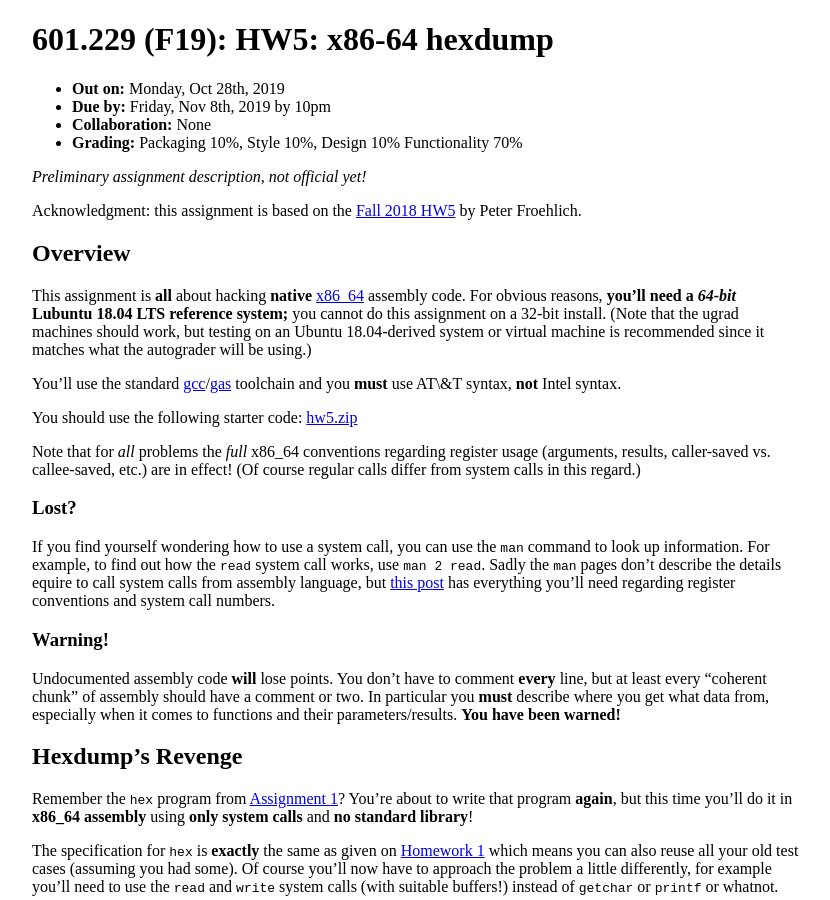
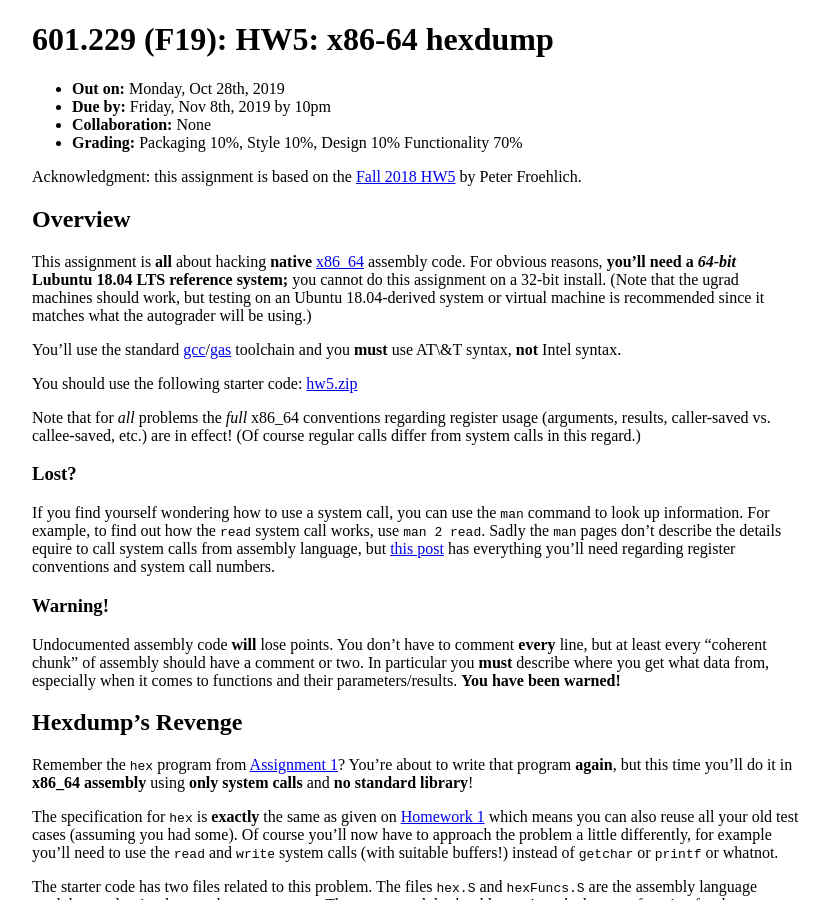
Before and after one commit to jhucsf/fall2019, a Jekyll site: the page built from hw/hw5.md, in a window 1280 px wide and 900 px high. Shown: the whole window, without its empty margins (224-1054 px from the left). Built offline with Jekyll 4.4.1, drawn with Linux system fonts in a browser that asks for light colours.

Commit message:
not preliminary now

```diff
--- a/hw/hw5.md
+++ b/hw/hw5.md
@@ -7,8 +7,6 @@ title: "HW5: x86-64 hexdump"
   - **Due by:** Friday, Nov 8th, 2019 by 10pm
   - **Collaboration:** None
   - **Grading:** Packaging 10%, Style 10%, Design 10% Functionality 70%
-
-*Preliminary assignment description, not official yet!*
 
 Acknowledgment: this assignment is based on the [Fall 2018 HW5](https://www.cs.jhu.edu/~phf/2018/fall/cs229/simple-x86_64.html) by Peter Froehlich.
 
```
